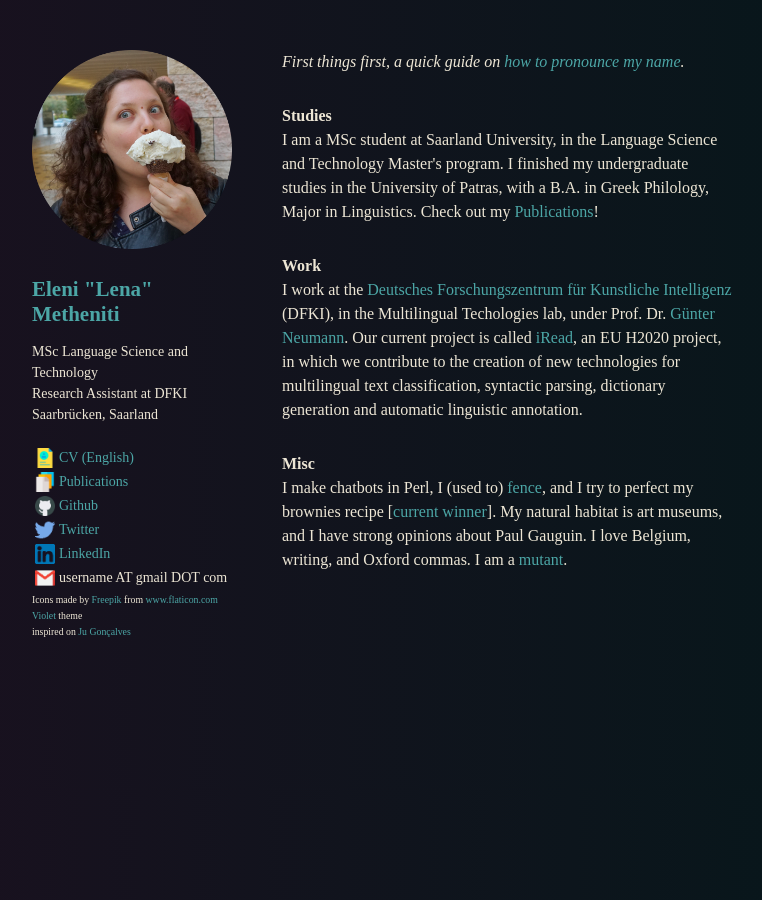
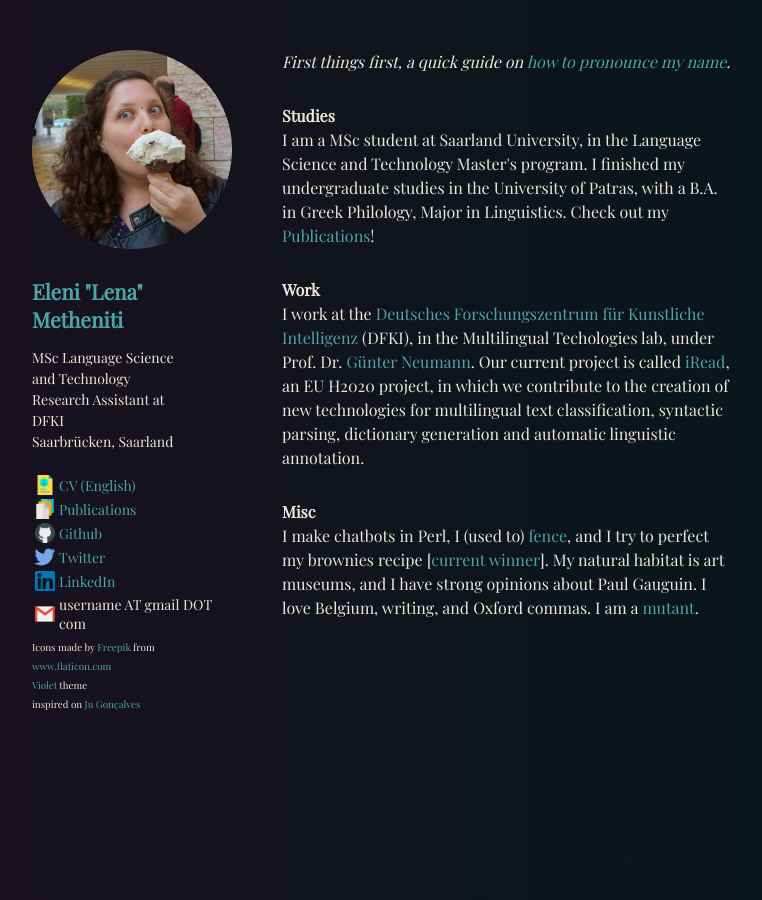
Before and after one commit to lenakmeth/lenakmeth.github.io, a Jekyll site: the page built from index.html, in a window 1280 px wide. Shown: the whole page, without its empty margins (68-830 px from the left). Built offline with Jekyll 4.4.1, drawn with Linux system fonts in a browser that asks for light colours.

Commit message:
try loading fonts

```diff
--- a/_layouts/default.html
+++ b/_layouts/default.html
@@ -16,7 +16,7 @@ layout: compress
   {% include favicon.html %}
 
   <link rel="canonical" href="{{ site.url }}{{ page.url | replace:'index.html','' }}">
-
+  <link href="https://fonts.googleapis.com/css?family=Playfair+Display|Raleway&display=swap" rel="stylesheet">
   <style>
     {% capture scss_sheet %}{% include style.scss %}{% endcapture %}
     {{ scss_sheet | scssify }}
```
